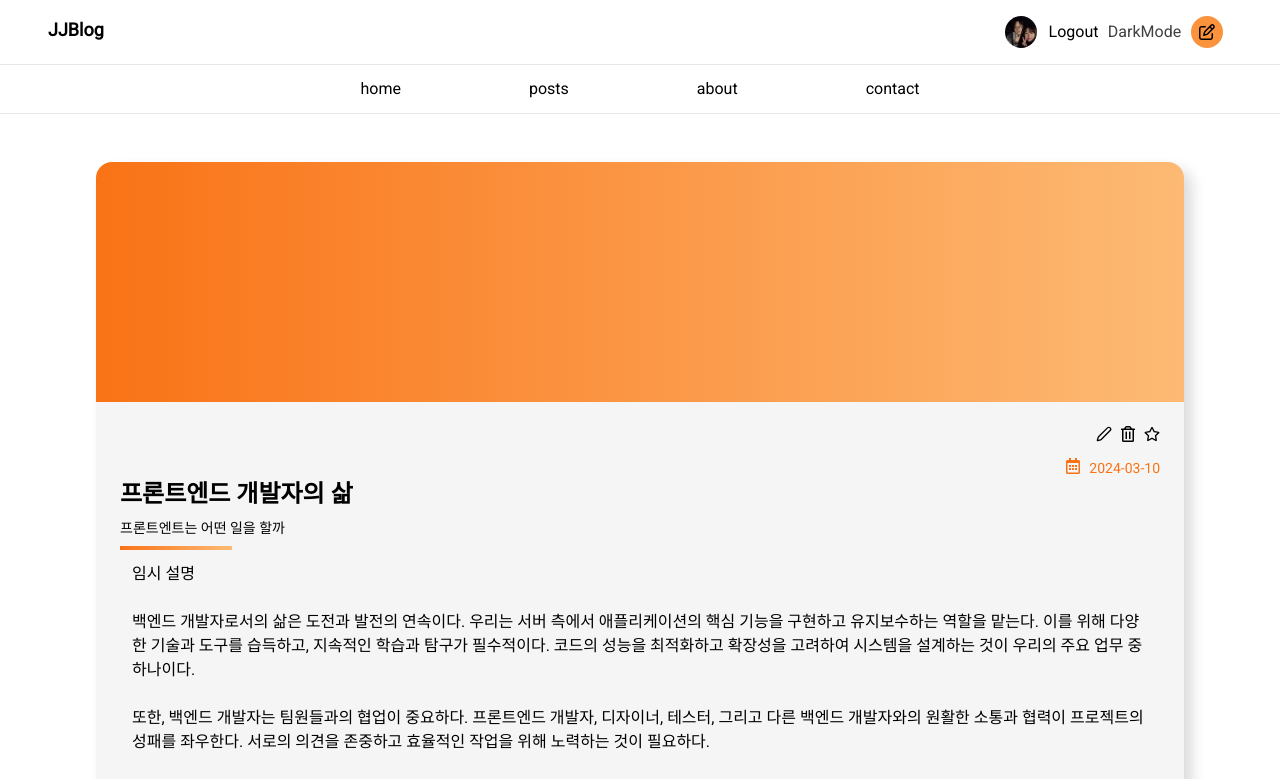
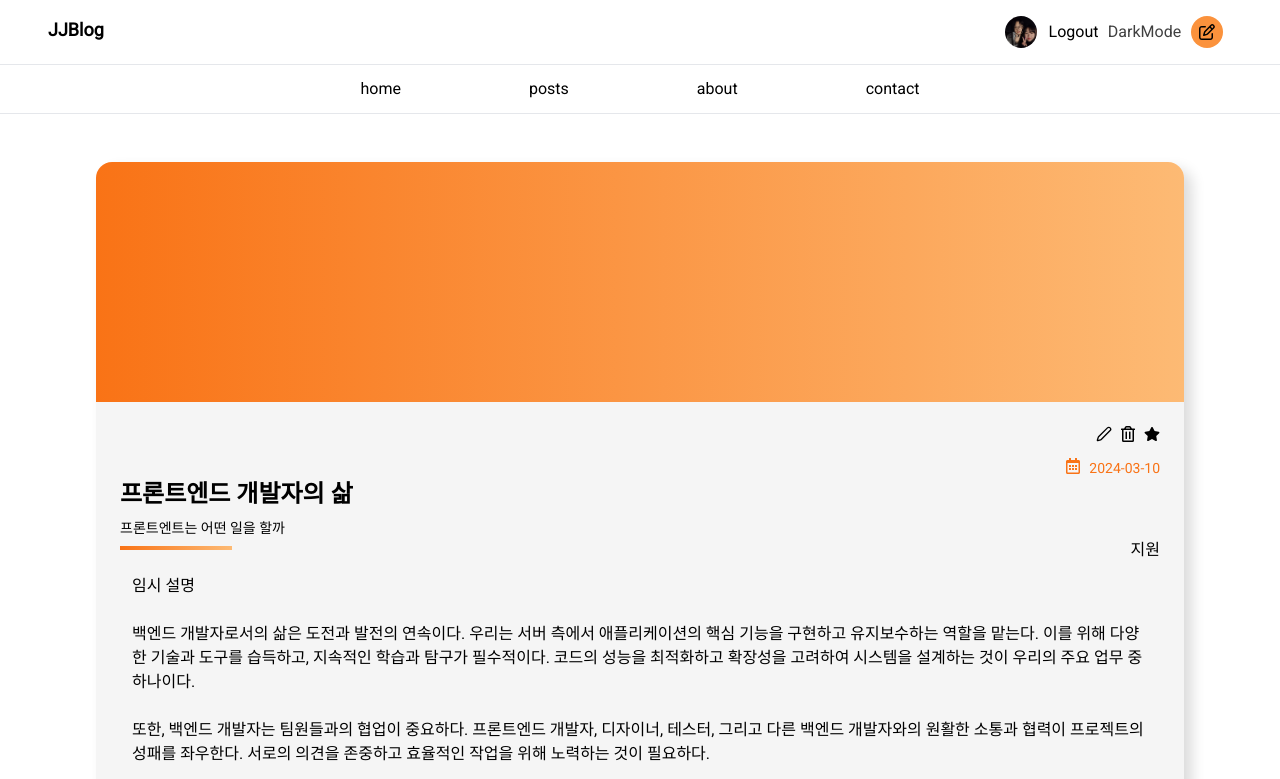
Before and after one commit to noaprost/jjlog, a Next.js app: page /posts/1 in a window 1280 px wide. Shown: the top 779 px of the page. Built offline with nearby package versions, Linux system fonts and the light colour scheme.

Commit message:
feat: 작성자 추가, pin ui 수정

```diff
--- a/data/post-card.json
+++ b/data/post-card.json
@@ -2,6 +2,7 @@
   {
     "id": "1",
     "image": "coding1.jpg",
+    "writer": "지원",
     "day": "2024-03-10",
     "title": "프론트엔드 개발자의 삶",
     "description": "프론트엔트는 어떤 일을 할까",
@@ -11,7 +12,8 @@
   {
     "id": "2",
     "image": "algorithm1.png",
-    "day": "2024-03-10",
+    "writer": "재철",
+    "day": "2024-03-12",
     "title": "알고리즘 문제 잘 푸는 팁",
     "description": "매일 1문제씩 꾸준히 풀기",
     "category": "algorithm",
@@ -20,7 +22,8 @@
   {
     "id": "3",
     "image": "coding2.jpg",
-    "day": "2024-03-10",
+    "writer": "재철",
+    "day": "2024-03-13",
     "title": "백엔드 개발자의 삶",
     "description": "백엔드는 어떤 일을 할까",
     "category": "backend",
@@ -29,7 +32,8 @@
   {
     "id": "4",
     "image": "nextjs.png",
-    "day": "2024-03-10",
+    "writer": "지원",
+    "day": "2024-03-15",
     "title": "Next.js를 공부하며 느낀점",
     "description": "프레임워크의 장단점",
     "category": "study",
@@ -38,7 +42,8 @@
   {
     "id": "5",
     "image": "algorithm2.png",
-    "day": "2024-03-10",
+    "writer": "재철",
+    "day": "2024-03-17",
     "title": "백준 플레티넘이 되기까지",
     "description": "알고리즘이 제일 쉬웠어요",
     "category": "algorithm",
@@ -47,16 +52,18 @@
   {
     "id": "6",
     "image": "spring.png",
-    "day": "2024-03-10",
+    "writer": "재철",
+    "day": "2024-03-19",
     "title": "Spring이 가장 많이 쓰이는 이유",
-    "description": "개인적인 의견 공유",
+    "description": "개인적 의견 공유",
     "category": "backend",
     "featured": true
   },
   {
     "id": "7",
     "image": "study.jpg",
-    "day": "2024-03-10",
+    "writer": "지원 & 재철",
+    "day": "2024-03-21",
     "title": "정보처리기사 합격 후기",
     "description": "어떤 순서로 공부하는게 좋을까",
     "category": "study",
--- a/src/app/about/page.tsx
+++ b/src/app/about/page.tsx
@@ -16,8 +16,8 @@ export default function AboutPage() {
         </div>
         <div className="flex flex-col items-center p-1">
           <h2 className="font-semibold text-md mb-1">Skills</h2>
-          <p className="text-sm">Jae Cheol - Java, Spring, JPA</p>
-          <p className="text-sm">Ji Won - React, Typescript, Next.js</p>
+          <p className="text-sm">김재철 - Java, Spring, JPA</p>
+          <p className="text-sm">강지원 - React, Typescript, Next.js</p>
         </div>
       </div>
     </div>
--- a/src/components/PostContent.tsx
+++ b/src/components/PostContent.tsx
@@ -2,10 +2,10 @@ import { PostCard } from "@/service/posts";
 import { FaRegCalendarAlt } from "react-icons/fa";
 import { LuPen } from "react-icons/lu";
 import { FaRegTrashAlt } from "react-icons/fa";
-import { FaRegStar } from "react-icons/fa";
+import { FaStar } from "react-icons/fa";
 
 export default function PostContent({ post }: { post: PostCard }) {
-  const { day, title, description } = post;
+  const { writer, day, title, description, featured } = post;
   return (
     <div className="mx-24 my-6 rounded-2xl overflow-hidden shadow-customLight dark:shadow-custom">
       <div className="bg-gradient-to-r from-orange-500 to-orange-300 dark:bg-gradient-to-r dark:from-orange-500 dark:to-orange-900 w-full h-60"></div>
@@ -13,7 +13,11 @@ export default function PostContent({ post }: { post: PostCard }) {
         <div className="flex justify-end items-center">
           <LuPen className="mr-2 w-4 h-4 cursor-pointer" />
           <FaRegTrashAlt className="mr-2 w-4 h-4 cursor-pointer" />
-          <FaRegStar className="w-4 h-4 cursor-pointer" />
+          <FaStar
+            className={`w-4 h-4 cursor-pointer ${
+              featured ? "text-orange-500" : ""
+            }`}
+          />
         </div>
         <div className="flex justify-end mt-4">
           <FaRegCalendarAlt className="text-orange-500 dark:text-orange-300 mr-2" />
@@ -23,7 +27,10 @@ export default function PostContent({ post }: { post: PostCard }) {
         </div>
         <h1 className="font-bold text-2xl">{title}</h1>
         <p className="text-sm mt-2">{description}</p>
-        <div className="w-28 h-1 bg-gradient-to-r from-orange-500 to-orange-300 dark:bg-gradient-to-r dark:from-orange-500 dark:to-orange-900 mt-2"></div>
+        <div className="flex flex-row justify-between">
+          <div className="w-28 h-1 bg-gradient-to-r from-orange-500 to-orange-300 dark:bg-gradient-to-r dark:from-orange-500 dark:to-orange-900 mt-2"></div>
+          <p className="text-md">{writer}</p>
+        </div>
         <div className="flex flex-col justify-evenly p-3">
           <p>
             임시 설명
--- a/src/service/posts.ts
+++ b/src/service/posts.ts
@@ -6,12 +6,12 @@ export type PostCard = {
   id: string;
   image: string;
   writer: string;
+  day: string;
   title: string;
   description: string;
-  content: string;
-  day: string;
   category: string;
   featured: boolean;
+  content: string;
 };
 
 export type PostData = PostCard & {
```
